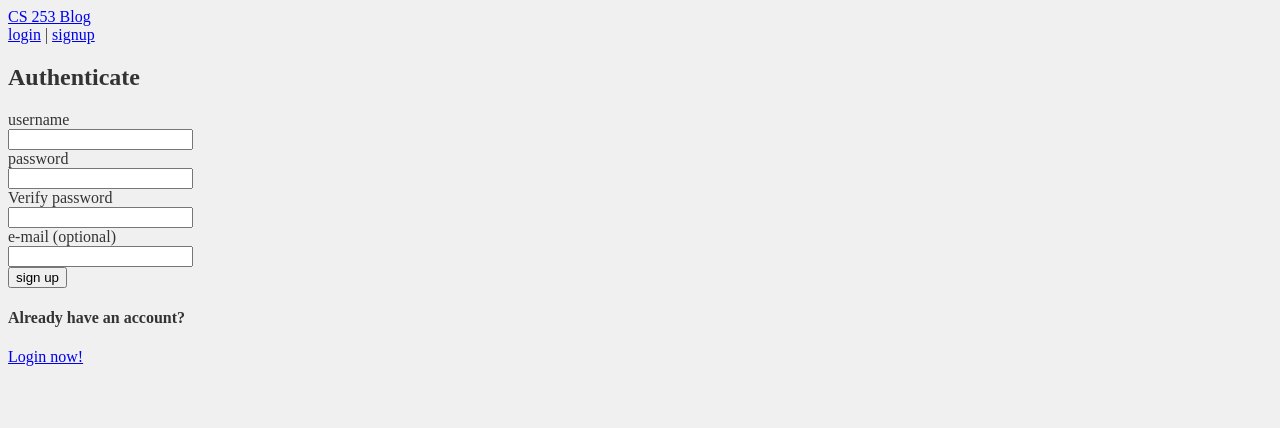
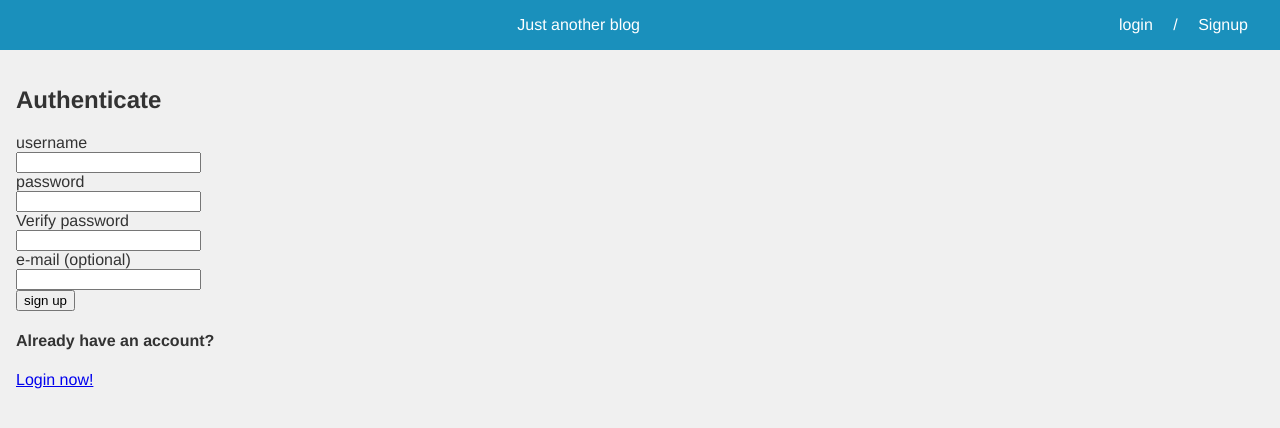
Before and after one commit to code0wl/blog, a Python web app: template templates/signup.html in a window 1280 px wide. Shown: the top 428 px of the page. Run offline with Jinja, Linux system fonts and the light colour scheme; the template is opened without the code that fills it, so the values that code supplies are empty.

Commit message:
checkpoint

```diff
--- a/static/css/base.css
+++ b/static/css/base.css
@@ -1,4 +1,69 @@
 body {
+    margin: 0;
     background: #f0f0f0;
     color: #333;
+    font-size: 16px;
+    font-family: "Lucinda Grande", "Lucinda Sans Unicode", Helvetica, Arial, Verdana, sans-serif;
 }
+
+.main-nav {
+    overflow: auto;
+    background: #1a90bc;
+    padding: 1rem;
+}
+
+.login a {
+    margin: 0 1rem;
+}
+
+.main-nav > div {
+    text-align: left;
+    float: left;
+    width: 50%;
+    box-sizing: border-box;
+    padding: 0;
+    color:  white;
+    margin: 0;
+}
+
+@media screen and (min-width: 768px) {
+    .main-nav > div {
+        text-align: right;
+        box-sizing: border-box;
+    }
+}
+
+.post {
+    padding: 1rem;
+    margin: 3rem 0;
+}
+
+.post .post-title {
+    font-size: 2rem;
+    text-transform: capitalize;
+    margin: 1rem 0;
+    font-weight: 100;
+}
+
+.post .post-date {
+    font-weight: 100;
+    color: #999
+}
+
+.post .post-content {
+    padding: 1rem 0;
+    font-weight:200;
+}
+
+.main-nav a {
+    color: white;
+    text-decoration: none;
+}
+
+.main-nav a:hover {
+    text-decoration: underline;
+}
+
+#content {
+    padding: 1rem;
+}
--- a/templates/base.html
+++ b/templates/base.html
@@ -1,30 +1,33 @@
 <!DOCTYPE html>
 <html>
 <head>
-  <link type="text/css" rel="stylesheet" href="/styles/css/base.css" />
-
-  <title>CS 253 Blog</title>
+    <link type="text/css" rel="stylesheet" href="/styles/css/base.css"/>
+    <title>Multi-user blog</title>
 </head>
 
 <body>
+<nav class="main-nav">
+    <div class="title">
         <a href="/blog" class="main-title">
-    CS 253 Blog
+            Just another blog
         </a>
-
-  <div class="login-area">
+    </div>
+    <div class="login">
         {% if user %}
-      {{user.name}} (<a class="login-link" href="/logout">logout</a>)
+        <a class="login-link" href="/blog/newpost">Add Post</a>
+        <a class="login-link" href="/logout">Logout</a>
+        {{user.name}}
         {% else %}
-      <a class="login-link" href="/login">login</a>
-      |
-      <a class="login-link" href="/signup">signup</a>
+        <a class="login-link" href="/login">login</a> / <a class="login-link" href="/signup">Signup</a>
         {% endif %}
     </div>
+</nav>
 
 <div id="content">
     {% block content %}
     {% endblock %}
 </div>
+
 </body>
 
 </html>
--- a/templates/post.html
+++ b/templates/post.html
@@ -1,7 +1,7 @@
 <div class="post">
     <div class="post-heading">
         <div class="post-title">
-      {{p.subject}}
+            <a href="/blog/">{{p.subject}}</a>
         </div>
 
         <div class="post-date">
```
Also changed, not shown: main.py (+5 -25 lines), templates/front.html (+3 -4 lines), templates/home.html (deleted, +0 -10 lines), templates/landing.html (deleted, +0 -9 lines), templates/permalink.html (+12 -1 lines), templates/welcome.html (deleted, +0 -11 lines), 1 other file. Lines whose indentation alone changed are shown as unchanged.
